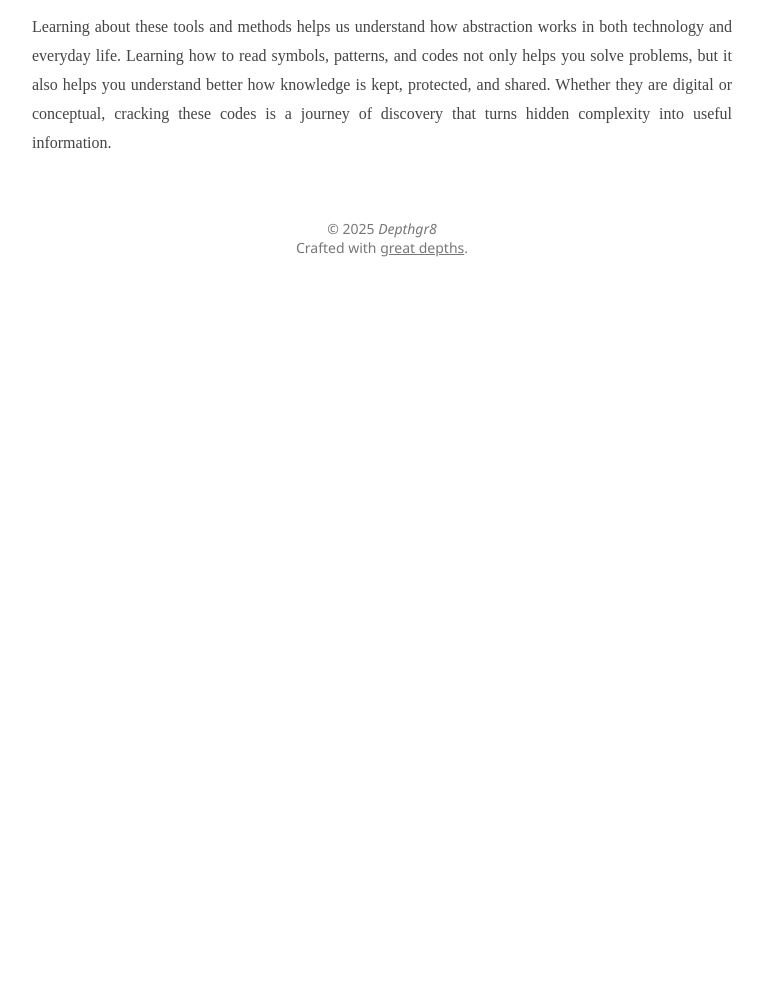
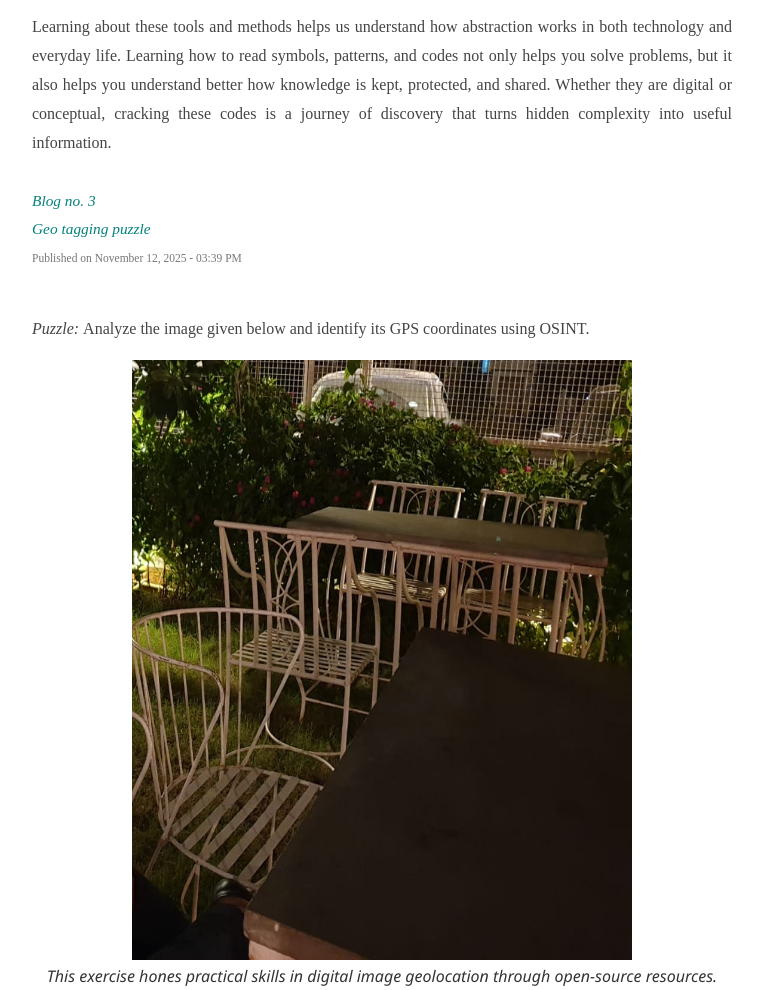
Before and after one commit to depthgr8/depthgr8.github.io, a plain HTML site: page blog.html in a window 1280 px wide. Shown: the part 1470-2460 px from the top of the page, without its empty margins (258-1021 px from the left). Before the commit the page ends 1757 px from the top, so only its background shows below. Drawn offline with Linux system fonts and the light colour scheme; no server answers.

Commit message:
Blog no. 3

```diff
--- a/blog.html
+++ b/blog.html
@@ -70,6 +70,30 @@ UUUUUUUP"   "YVVVV  PPPPPP"   "YIII III  III        "YVVVVP88 III      "YVVVVP"
                 </p>
                 </div>
         </article>
+        <article class="blog-post" id="BlogNo.3">
+            <header>
+                <h3 class="post-title">Blog no. 3</br>Geo tagging puzzle</h3>
+                <p class="post-meta" style="text-align: left;">
+                    Published on <time datetime="2025-11-12T 03:39PM">November 12, 2025 - 03:39 PM</time>
+                </p>
+            </header>
+            <div class="post-content">
+                <p>
+                    <i>Puzzle: </i>Analyze the image given below and identify its GPS coordinates using OSINT.
+                </p>
+                <img src="./images/geo_tag_puzzle.png" alt="Girl in a jacket" width="500" height="600">
+                <!--
+                <p>
+                    <i>Hint: </i>Start by checking the image's metadata for embedded GPS data. If missing, examine visible clues like landmarks, signage, language, and environmental features. Use online maps, satellite imagery, and street views to match these clues to a real location. Document your process, tools used, observations, and finally provide the precise latitude and longitude coordinates with your confidence level.
+                </p>
+                <p>
+                    <i>Hint:</i> It is located in Jaipur and a high quality restaurant.
+                </p>
+                -->
+                </br><i>This exercise hones practical skills in digital image geolocation through open-source resources.</i>
+                </p>
+                </div>
+        </article>
     </section>
 
     <footer id="main-footer">
```
Also changed, not shown: education.html (+10 -0 lines), images/geo_tag_puzzle.png (added).
